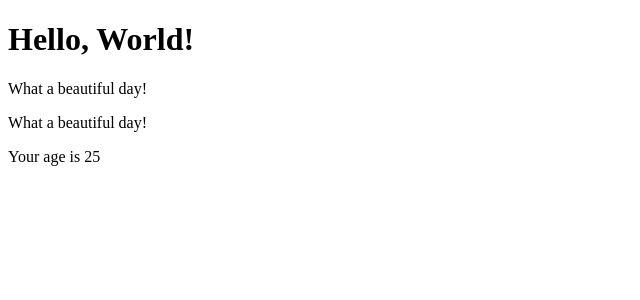
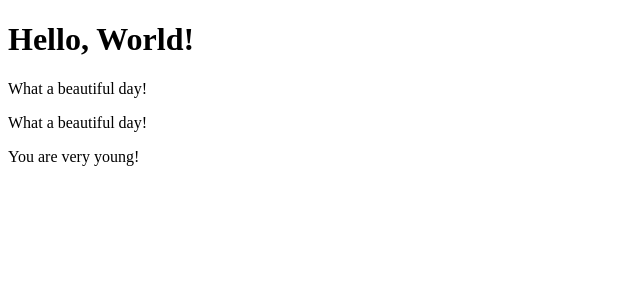
Before and after one commit to OzkanYilmaz384/React_Exercises, a React (Create React App) app in the folder React_Exercises/my-app/: page / in a window 1280 px wide. Shown: the top 300 px of the page, without its empty margins (0-640 px from the left). Built offline with nearby package versions, Linux system fonts and the light colour scheme.

Commit message:
Conditional Rendering - 05

```diff
--- a/React_Exercises/my-app/src/Age.js
+++ b/React_Exercises/my-app/src/Age.js
@@ -3,7 +3,10 @@ import React, { Component } from "react";
 export class Age extends Component {
     render() {
         return (
-            <p>Your age is {this.props.age}</p>
+            <p>{this.props.age > 18
+                ? `Your age is ${this.props.age}`
+                : `You are very young!`
+                }</p>
         )
     }
 }
--- a/React_Exercises/my-app/src/App.js
+++ b/React_Exercises/my-app/src/App.js
@@ -11,7 +11,7 @@ export default class App extends Component {
                 <Hello />
                 <Message />
 
-                <Welcome name="John" age={25} />
+                <Welcome name="John" age={15} />
             </div>
         )
     }
--- a/React_Exercises/my-app/src/Welcome.js
+++ b/React_Exercises/my-app/src/Welcome.js
@@ -1,12 +1,12 @@
 import { Component } from "react";
 import React from "react";
+import { Age } from "./Age";
 
 export class Welcome extends Component {
     render() {
         return (
             <div>
-                {(this.props.age > 18 && this.props.age < 65 && this.props.name === "John")
-                && <p>Your age is {this.props.age}</p>}
+                <Age age={this.props.age} />
             </div>
         )
     }
```
